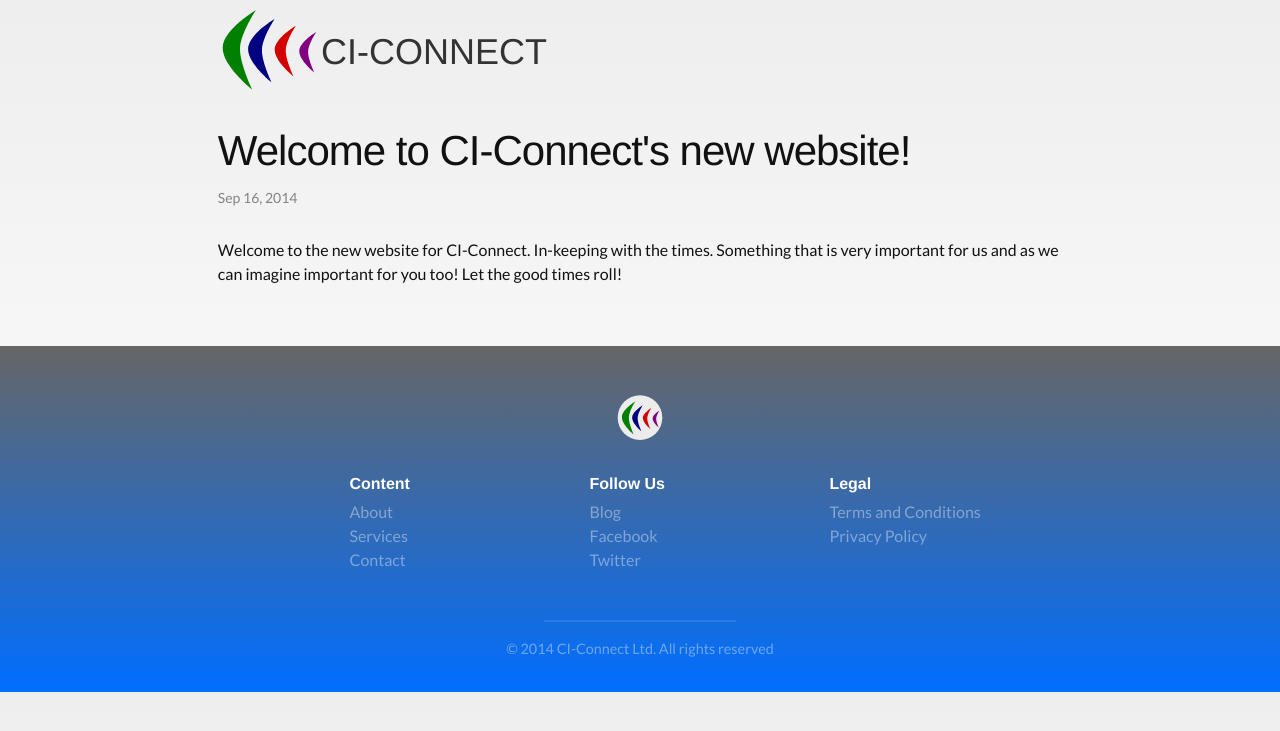
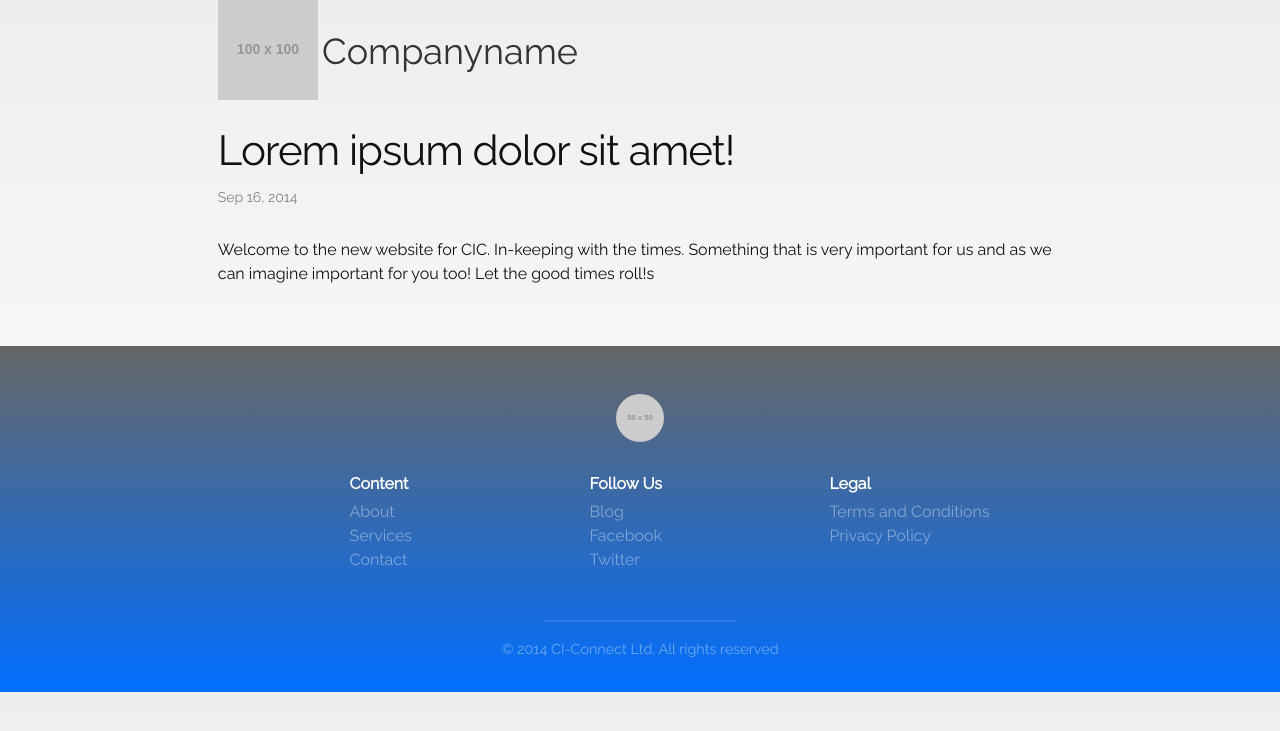
Before and after one commit to ciconnect/ciconnect.github.io, a Jekyll site: the page built from _posts/2014-09-16-welcome-to-the-new-website.markdown, in a window 1280 px wide. Shown: the top 731 px of the page. Built offline with Jekyll 4.4.1, drawn with Linux system fonts in a browser that asks for light colours.

Commit message:
Changes to font

```diff
--- a/_includes/footer.html
+++ b/_includes/footer.html
@@ -1,6 +1,7 @@
 <footer class="site-footer">
     <div class="footer-logo">
-      <img src="/images/logo-c.svg" alt="">
+      <img class="placeholder-logo" src="http://placehold.it/50x50" />
+      <!-- <img src="/images/logo-c.svg" alt=""> -->
     </div>
     <div class="footer-links">
       <ul>
--- a/_includes/header.html
+++ b/_includes/header.html
@@ -2,11 +2,12 @@
 
   <div class="site-brand">
     <a href="{{ site.baseurl }}/">
-      <img class="site-logo" src="/images/logo.svg" height="100px">
+      <img class="site-logo" src="http://placehold.it/100x100" />
+      <!-- <img class="site-logo" src="/images/logo.svg" height="100px" /> -->
     </a>
   </div>
   <div class="site-title">
-    <h4><a href="{{ site.baseurl }}/">CI-CONNECT</a></h4>
+    <h4><a href="{{ site.baseurl }}/">Companyname</a></h4>
   </div>
 
 </header>
--- a/_posts/2014-09-16-welcome-to-the-new-website.markdown
+++ b/_posts/2014-09-16-welcome-to-the-new-website.markdown
@@ -1,8 +1,8 @@
 ---
 layout: post
-title:  "Welcome to CI-Connect's new website!"
+title:  "Lorem ipsum dolor sit amet!"
 date:   2014-09-16 12:00
 categories: ci-connect update
 ---
 
-Welcome to the new website for CI-Connect. In-keeping with the times. Something that is very important for us and as we can imagine important for you too! Let the good times roll!
+Welcome to the new website for CIC. In-keeping with the times. Something that is very important for us and as we can imagine important for you too! Let the good times roll!s
--- a/css/main.scss
+++ b/css/main.scss
@@ -7,10 +7,10 @@
   "base/base",
   "neat/neat";
 
-@import url(http://fonts.googleapis.com/css?family=Lato);
+@import url("http://fonts.googleapis.com/css?family=Raleway|Lato");
 
 // Our variables
-$base-font-family: Lato, Helvetica, Arial, sans-serif;
+$base-font-family: "Raleway", "Lato", Helvetica, Arial, sans-serif;
 $base-font-size:   16px;
 $small-font-size:  $base-font-size * 0.875;
 $base-line-height: 1.5;
@@ -30,3 +30,25 @@
   "layout",
   "syntax-highlighting"
 ;
+
+html * {
+  h1,h2,h3,h4,h5,h6,li,dd,p {
+    font-family: $base-font-family;
+  }
+}
+
+/*
+ * Temporary graphics
+ */
+
+@mixin border-radius($radius) {
+  @include border-top-radius($radius);
+  @include border-left-radius($radius);
+  @include border-right-radius($radius);
+  @include border-bottom-radius($radius);
+}
+
+
+.placeholder-logo {
+  @include border-radius(50%);
+}
```
Also changed, not shown: 1 other file.
